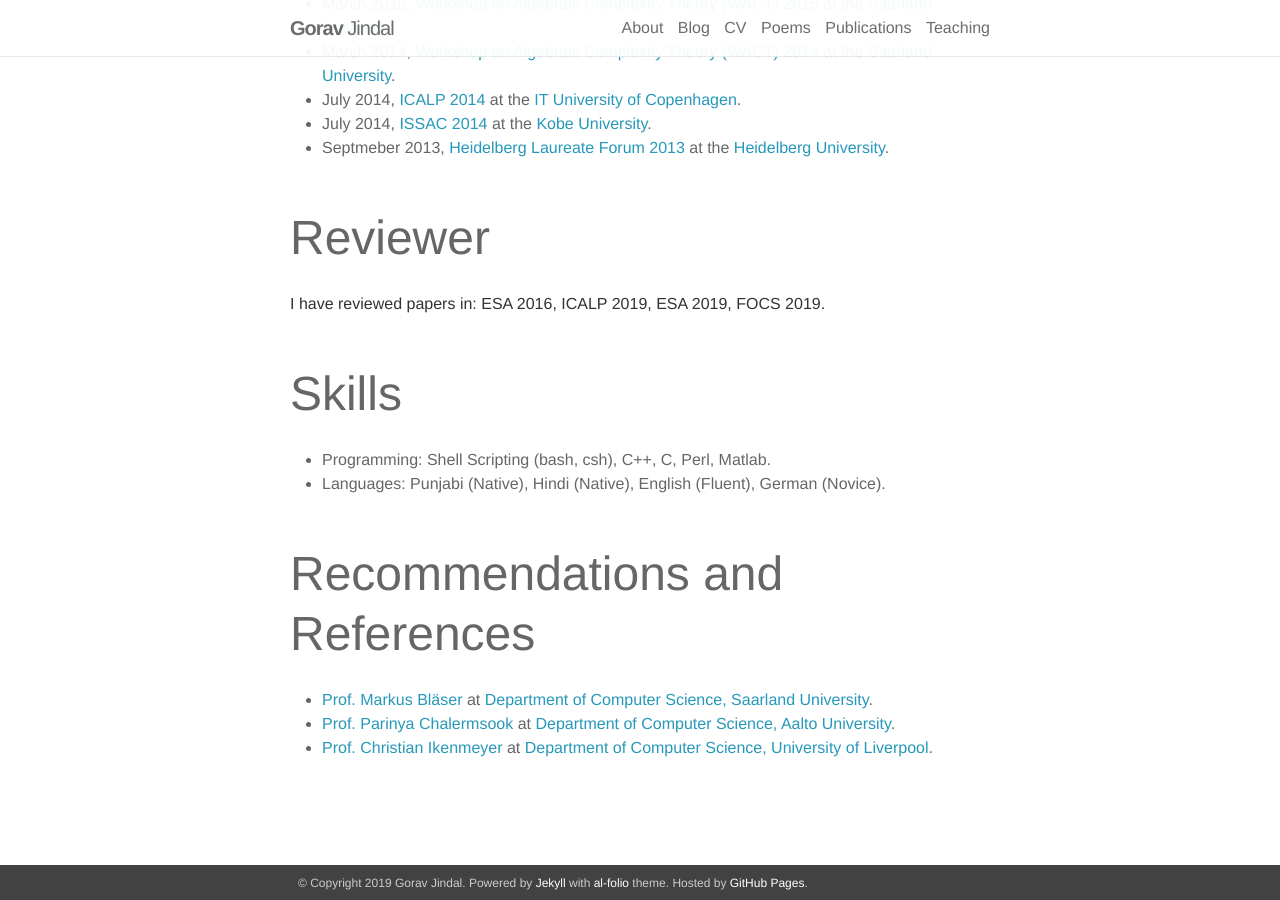
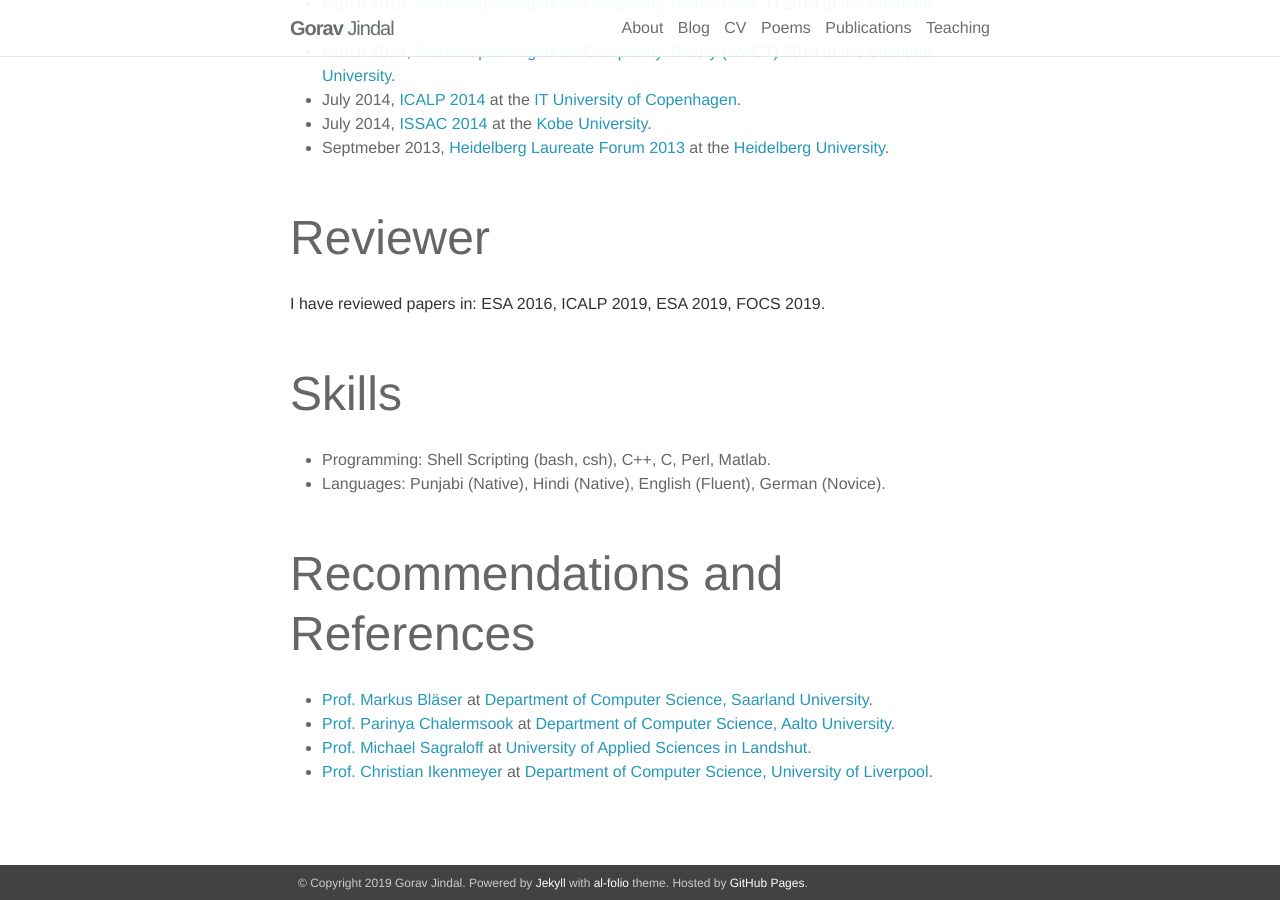
Before and after one commit to goravjindal/goravjindal.github.io, a Jekyll site: the page built from _pages/cv.md, in a window 1280 px wide and 900 px high, scrolled down 2561 px. Built offline with Jekyll 4.4.1, drawn with Linux system fonts in a browser that asks for light colours; nearby versions of some CDN libraries.

Commit message:
changes by gorav

```diff
--- a/_pages/cv.md
+++ b/_pages/cv.md
@@ -98,4 +98,5 @@ Recommendations and References
 
 * [Prof. Markus Bläser](https://www-cc.cs.uni-saarland.de/mblaeser/) at [Department of Computer Science,  Saarland University](https://saarland-informatics-campus.de/en/).
 * [Prof. Parinya Chalermsook](https://sites.google.com/site/parinyachalermsook/home) at [Department of Computer Science, Aalto University](http://cs.aalto.fi/en/).
+* [Prof. Michael Sagraloff](https://people.mpi-inf.mpg.de/~msagralo/) at [University of Applied Sciences in Landshut](https://www.haw-landshut.de/hochschule/fakultaeten/informatik.html).
 * [Prof. Christian Ikenmeyer](http://pcwww.liv.ac.uk/~iken/) at [Department of Computer Science,  University of Liverpool](https://www.liverpool.ac.uk/computer-science/).
```
